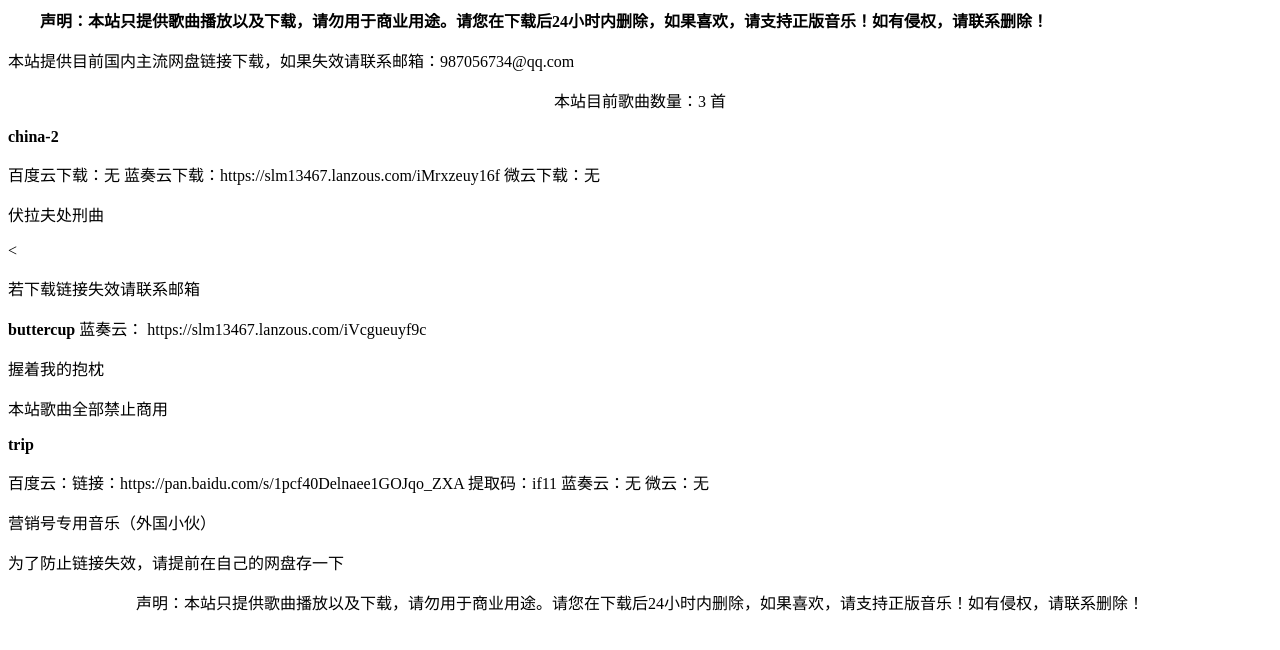
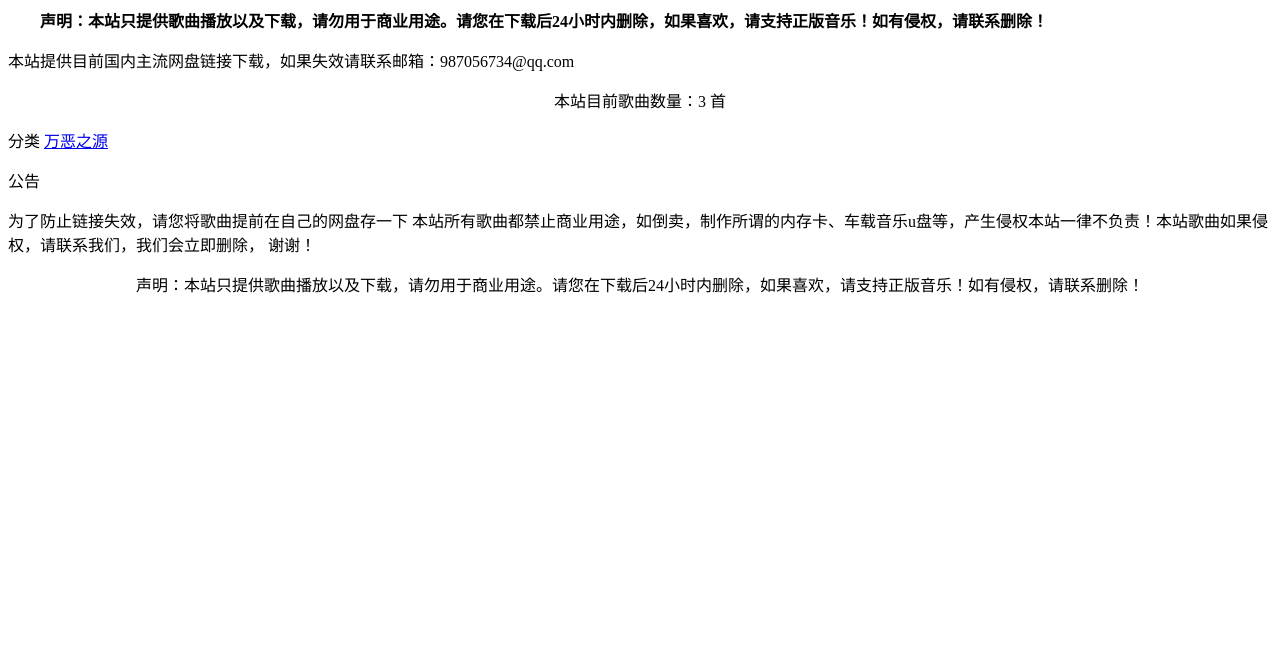
Before and after one commit to shilaimudown/shilaimudown.github.io, a plain HTML site: page index.htm in a window 1280 px wide. Drawn offline with Linux system fonts and the light colour scheme.

Commit message:
Update index.htm

```diff
--- a/index.htm
+++ b/index.htm
@@ -6,25 +6,13 @@
   <b>声明：本站只提供歌曲播放以及下载，请勿用于商业用途。请您在下载后24小时内删除，如果喜欢，请支持正版音乐！如有侵权，请联系删除！</b>
   <p>本站提供目前国内主流网盘链接下载，如果失效请联系邮箱：987056734@qq.com</p>
  <center><p>本站目前歌曲数量：3  首</p></center>
+ 分类
 
+		<a href="wanezhiyuan.html">万恶之源</a>
 
-<b>china-2</b>
-<p> 百度云下载：无
-蓝奏云下载：https://slm13467.lanzous.com/iMrxzeuy16f
-微云下载：无</p>
-<p>伏拉夫处刑曲</p><
-   <p>若下载链接失效请联系邮箱</p>
-   <b>buttercup</b>
-  蓝奏云： https://slm13467.lanzous.com/iVcgueuyf9c
-   <p>握着我的抱枕</p>
- <p>本站歌曲全部禁止商用</p>
-   <b>trip</b>
-   <p>百度云：链接：https://pan.baidu.com/s/1pcf40Delnaee1GOJqo_ZXA
-提取码：if11
-   蓝奏云：无
-    微云：无</p>
-   <p>营销号专用音乐（外国小伙）</p>
- <p>为了防止链接失效，请提前在自己的网盘存一下</p>
+   <p>公告</p>
+   为了防止链接失效，请您将歌曲提前在自己的网盘存一下 本站所有歌曲都禁止商业用途，如倒卖，制作所谓的内存卡、车载音乐u盘等，产生侵权本站一律不负责！本站歌曲如果侵权，请联系我们，我们会立即删除，
+   谢谢！
    <center><p>声明：本站只提供歌曲播放以及下载，请勿用于商业用途。请您在下载后24小时内删除，如果喜欢，请支持正版音乐！如有侵权，请联系删除！</p></center>
 
 
```
